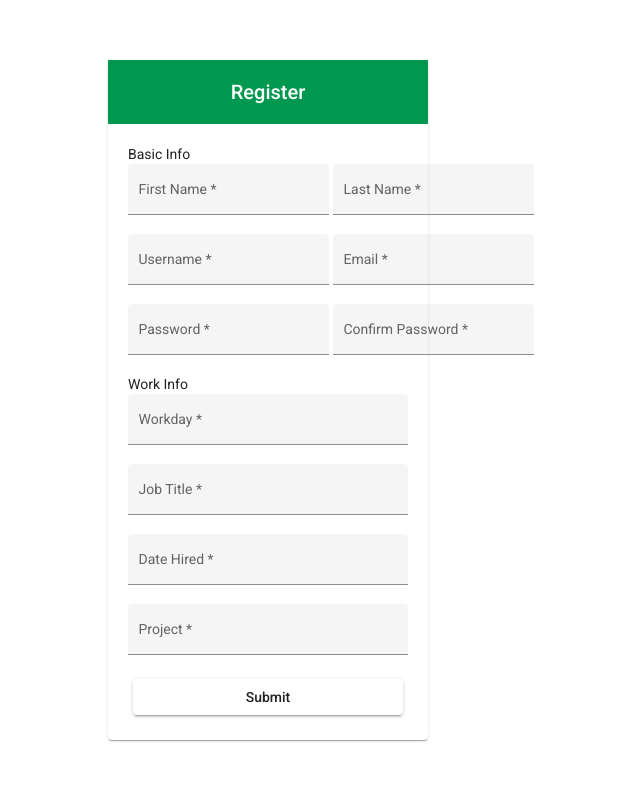
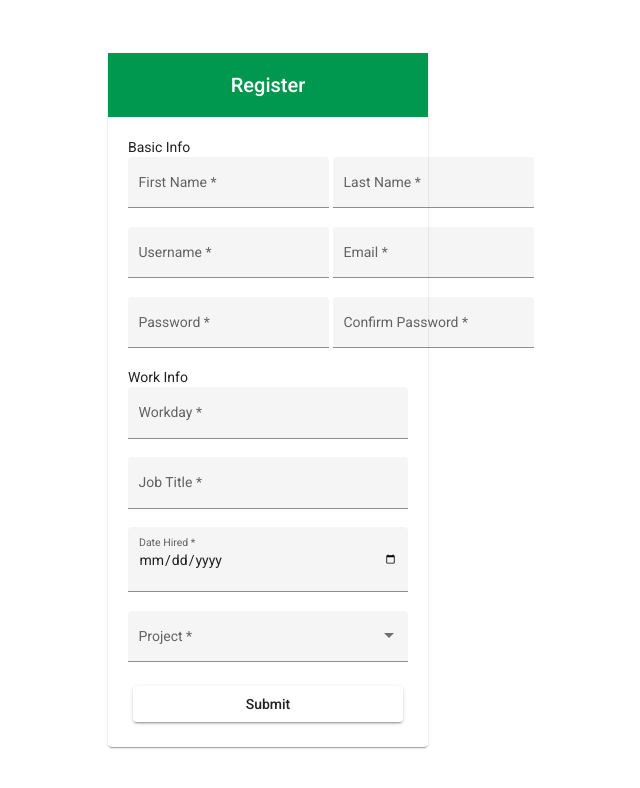
Before and after one commit to SyChester/fullstack-upskilling-project, an Angular app: page /register in a window 1280 px wide. Shown: the top 788 px of the page, without its empty margins (372-1012 px from the left). Built offline with nearby package versions, Linux system fonts and the light colour scheme.

Commit message:
Added dropdown and fixed layout

```diff
--- a/src/app/register/register.component.html
+++ b/src/app/register/register.component.html
@@ -142,7 +142,7 @@
       </div>
 
       <label>Work Info</label>
-      <div class="form-group" [class.has-error]="workdayValControl.invalid && workdayValControl.touched">
+      <div class="form-group" [class.has-error]="workdayValControl.invalid && workdayValControl.touched" fxLayout="column">
         <mat-form-field appearance="fill" fxFlex="100">
           <mat-label>Workday</mat-label>
           <input
@@ -163,7 +163,7 @@
         </span>
       </div>
 
-      <div class="form-group" [class.has-error]="titleValControl.invalid && titleValControl.touched" >
+      <div class="form-group" [class.has-error]="titleValControl.invalid && titleValControl.touched" fxLayout="column">
         <mat-form-field appearance="fill" fxFlex="100">
           <mat-label>Job Title</mat-label>
           <input
@@ -184,12 +184,12 @@
         </span>
       </div>
 
-      <div class="form-group" [class.has-error]="dateHiredValControl.invalid && dateHiredValControl.touched" >
+      <div class="form-group" [class.has-error]="dateHiredValControl.invalid && dateHiredValControl.touched" fxLayout="column">
         <mat-form-field appearance="fill" fxFlex="100">
           <mat-label>Date Hired</mat-label>
           <input
             required
-            type="text"
+            type="date"
             id="dateHiredVal"
             name="dateHiredVal"
             class="form-control"
@@ -205,21 +205,21 @@
         </span>
       </div>
 
-      <div class="form-group" [class.has-error]="projectValControl.invalid && projectValControl.touched" >
+      <div class="form-group" [class.has-error]="projectValControl.invalid && projectValControl.touched" fxLayout="column">
         <mat-form-field appearance="fill" fxFlex="100">
           <mat-label>Project</mat-label>
-          <input
+          <mat-select
             required
-            type="text"
             id="projectVal"
             name="projectVal"
+            [(ngModel)]="projectVal"
             class="form-control"
-            matInput
-            #projectInput
-            (keyup)="projectKey(projectInput.value)"
-            [(ngModel)]="projectVal"
             #projectValControl="ngModel"
           >
+            <mat-option *ngFor="let project of projects" [value]="project.id">
+              {{project.name}}
+            </mat-option>
+          </mat-select>
         </mat-form-field>
         <span class="help-block alert-danger" *ngIf="projectValControl.invalid && projectValControl.touched">
           Project is required
```
